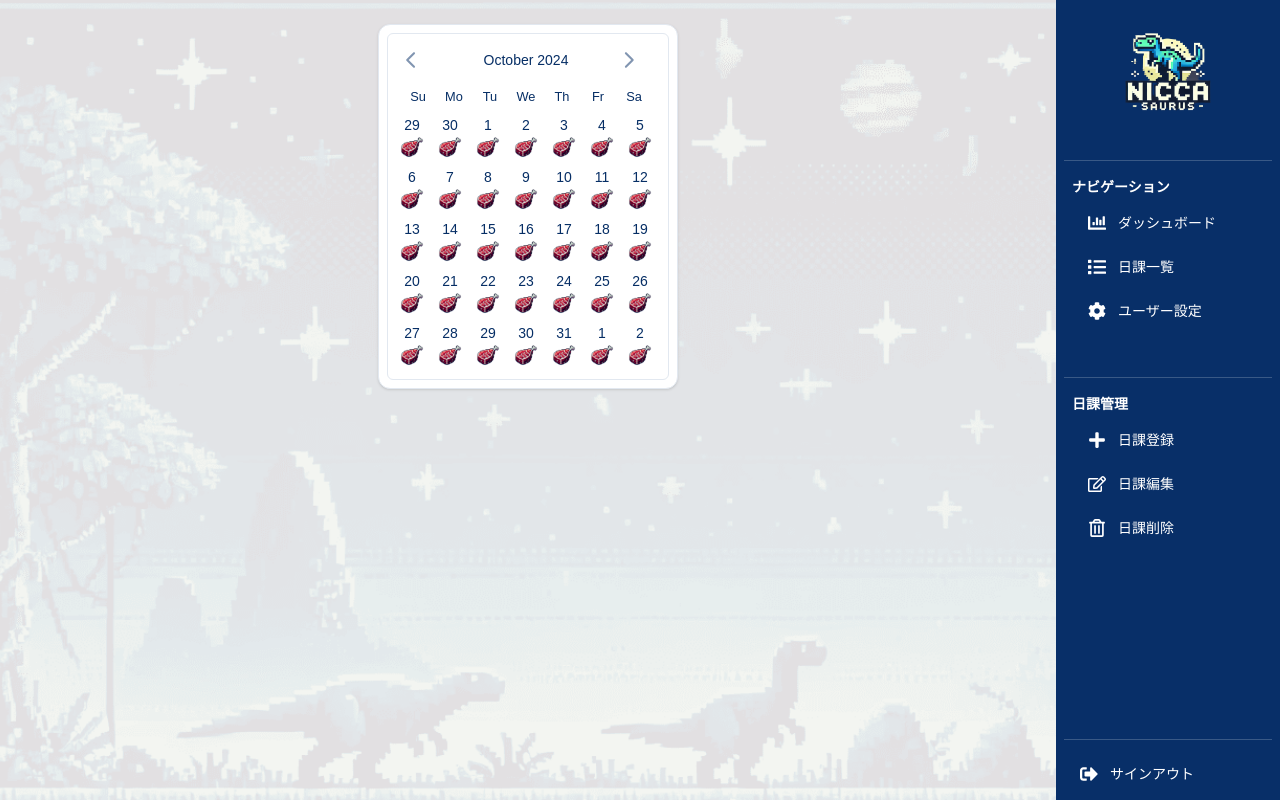
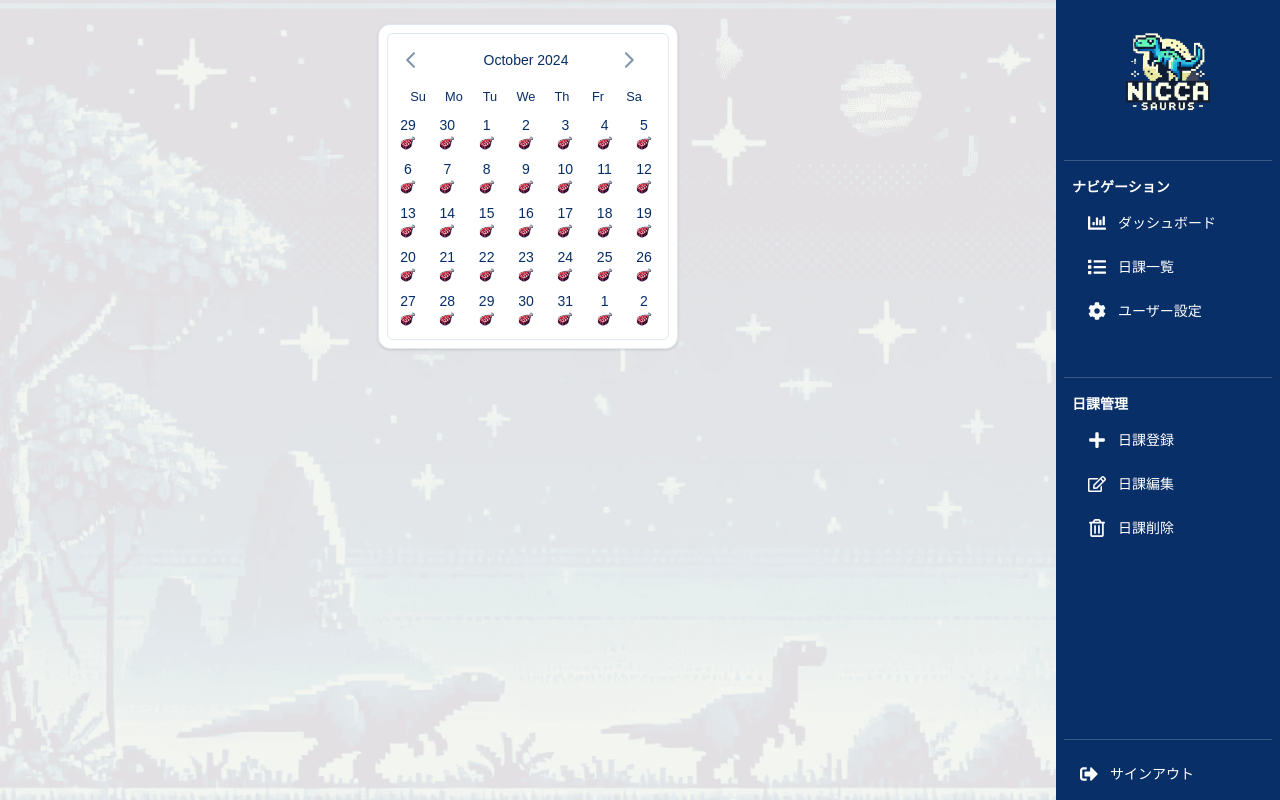
Before and after one commit to masuim/nicca-saurus-2, a Next.js app: page /main in a window 1280 px wide. Built offline with nearby package versions, Linux system fonts and the light colour scheme; a web font is replaced by a local one.

Commit message:
WIP | カレンダー調整

```diff
--- a/src/components/main/Dashboard/Calendar.tsx
+++ b/src/components/main/Dashboard/Calendar.tsx
@@ -24,8 +24,8 @@ export const CustomCalendar = () => {
                 <Image
                   src="/images/meat/meat-removebg.png"
                   alt="Meat"
-                  width={24}
-                  height={24}
+                  width={16}
+                  height={16}
                 />
               </div>
             ),
```
